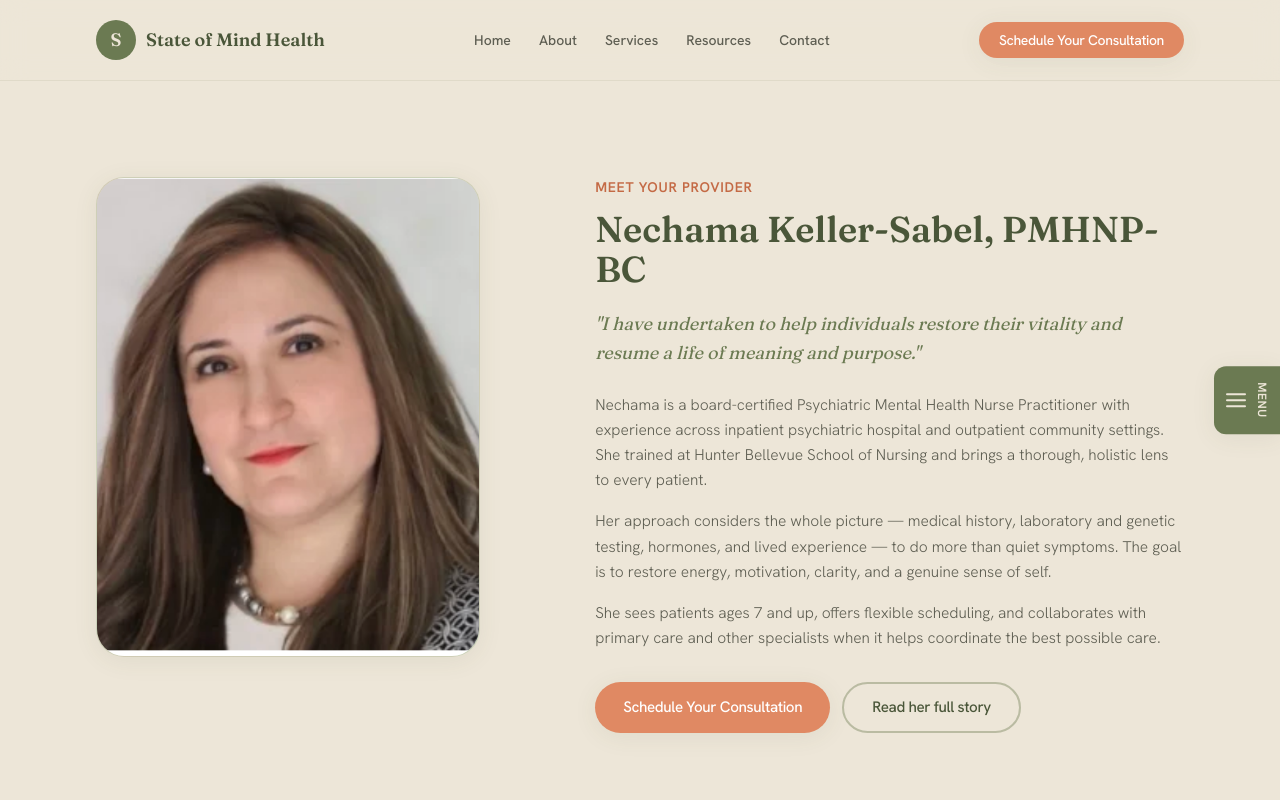
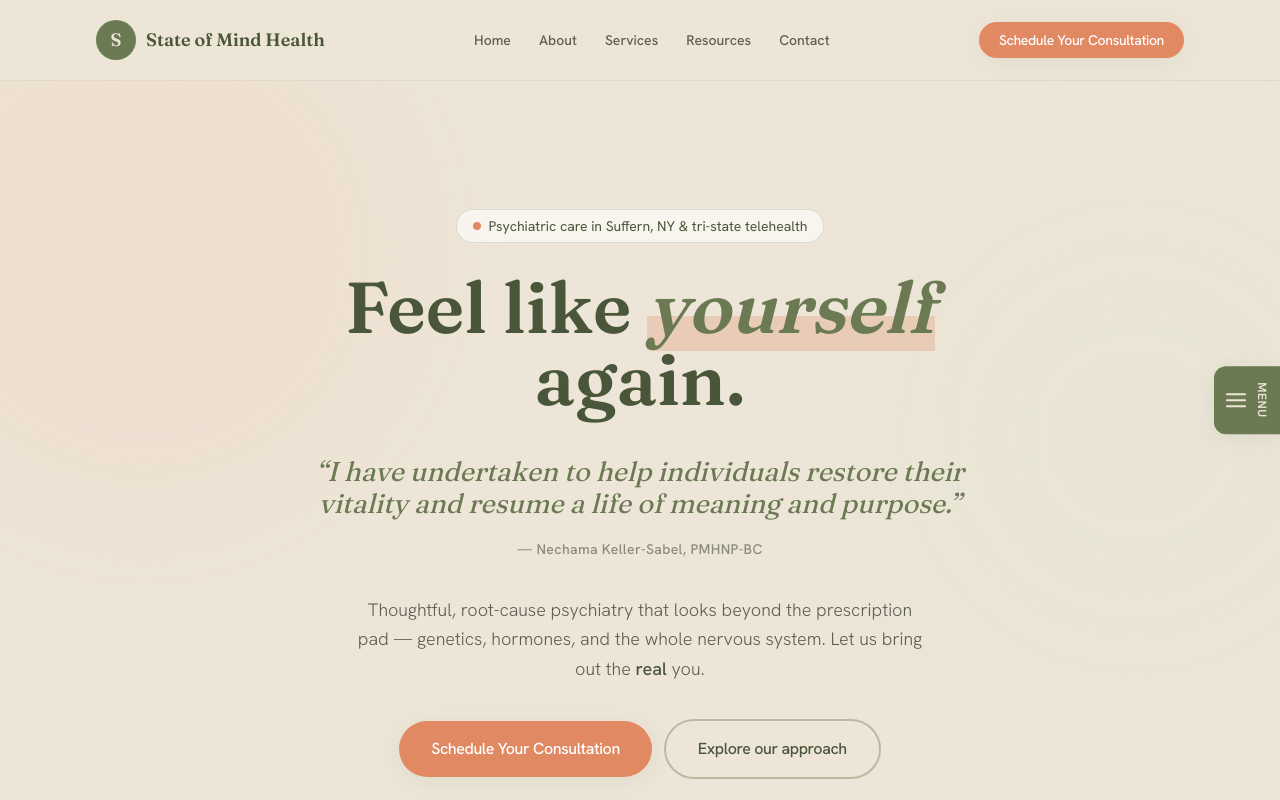
Before and after one commit to arisebbag-dev/State-of-mind-health-2026, a Next.js app: page / in a window 1280 px wide. Shown: the top 800 px of the page. Built offline with nearby package versions, Linux system fonts and the light colour scheme.

Commit message:
Restore Hero section on homepage

```diff
--- a/app/page.jsx
+++ b/app/page.jsx
@@ -1,3 +1,4 @@
+import Hero from "@/components/Hero";
 import ProviderIntro from "@/components/ProviderIntro";
 import ApproachPillars from "@/components/ApproachPillars";
 import ServicesStrip from "@/components/ServicesStrip";
@@ -8,6 +9,7 @@ import FinalCTA from "@/components/FinalCTA";
 export default function HomePage() {
   return (
     <>
+      <Hero />
       <ProviderIntro />
       <ApproachPillars />
       <ServicesStrip />
```
